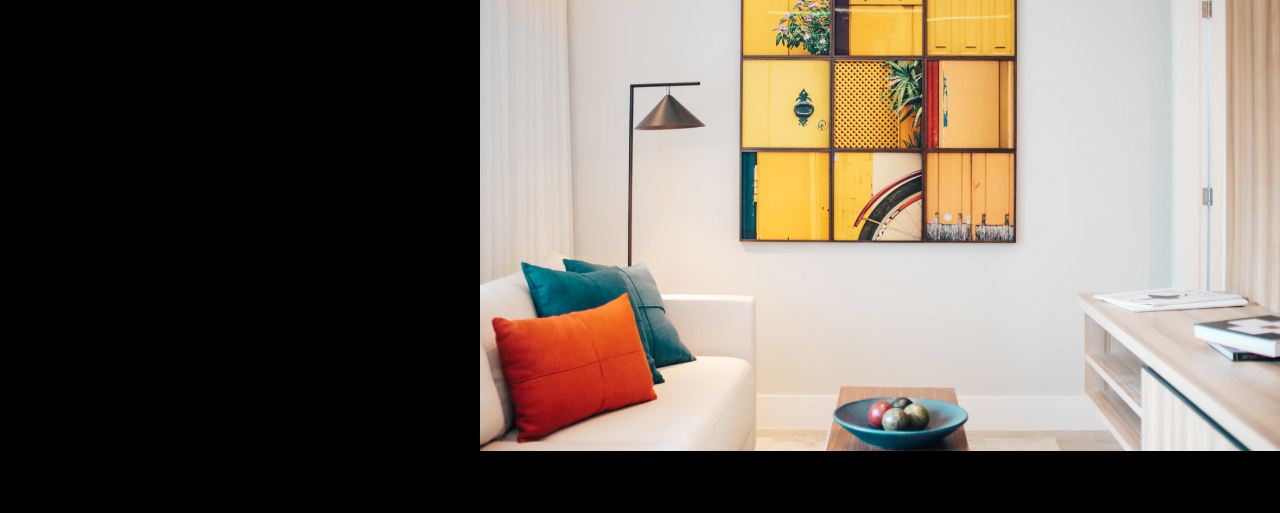
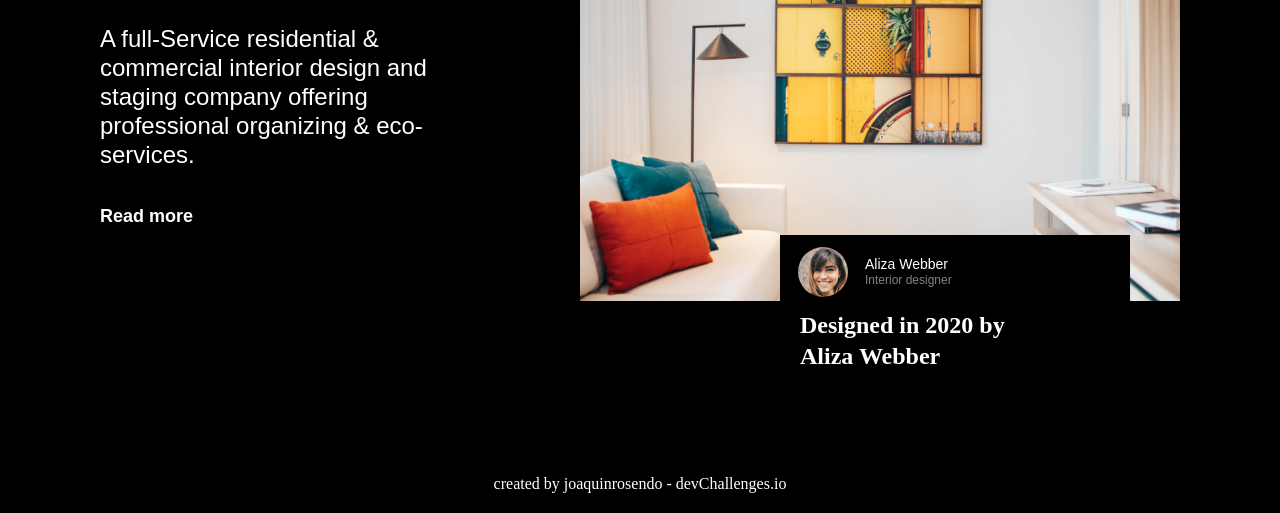
Before and after one commit to joaquinrosendo/interior-consultant-master, a plain HTML site: page index.html in a window 1280 px wide. Shown: the part 287-800 px from the top of the page. Drawn offline with Linux system fonts and the light colour scheme.

Commit message:
add employee card

```diff
--- a/index.html
+++ b/index.html
@@ -33,10 +33,28 @@
       <h1 class="title">Modern interior</h1>
       <p class="description">A full-Service residential & commercial interior design and staging company offering professional organizing &
     eco-services.</p>
+      <p class="article-link">Read more</p>
     </article>
     <div class="main-image-container">
       <img class="main-image" src="images/photo1.png">
+      <div class="employee-card">
+        <div class="employee-card-header">
+          <div class="employee-card-img-container">
+            <img class="employee-card-img" src="images/photo2.png">
+          </div>
+          <div class="employee-name-title">
+            <p>Aliza Webber</p>
+            <p>Interior designer</p>
+          </div>
+        </div>
+        <div class="employee-card-description">
+          <p>Designed in 2020 by Aliza Webber</p>
+        </div>
+      </div>
     </div>
   </main>
+  <footer class="footer">
+    <p>created by joaquinrosendo - devChallenges.io</p>
+  </footer>
   </body>
 </html>
--- a/styles.css
+++ b/styles.css
@@ -59,14 +59,121 @@ body {
 
 /* MAIN */
 .main-container {
+    margin-top: auto;
+    margin-bottom: auto;
+    margin-left: 100px;
+    margin-right: 100px;
     display: flex;
     flex-direction: row;
+    justify-content: space-between;
+    align-items: center;
 }
 
 .main-article {
     color: white;
+    width: 400px;
+    height: 300px;
+    display: flex;
+    flex-direction: column;
+    justify-content: space-between;
+}
+
+.title {
+    font-family: 'Lora';
+    font-style: normal;
+    font-weight: 500;
+    font-size: 48px;
+    line-height: 61px;
+}
+
+.description {
+    font-family: 'Montserrat', sans-serif;
+    font-style: normal;
+    font-weight: 400;
+    font-size: 24px;
+    line-height: 29px;
+}
+
+.article-link {
+    font-family: 'Montserrat', sans-serif;
+    font-style: normal;
+    font-weight: 700;
+    font-size: 18px;
+    line-height: 22px;
+    color: white;
+}
+
+.main-image-container {
+    position: relative;
 }
 
 .main-image {
-    max-width: 800px;
+    max-width: 600px;
 }
+
+.employee-card {
+    position: absolute;
+    background-color: black;
+    color: white;
+    width: 350px;
+    height: 150px;
+    bottom: -80px;
+    left: 200px;
+}
+
+.employee-card-header {
+    display: flex;
+    flex-direction: row;
+    align-items: center;
+}
+
+.employee-card-img-container {
+    width: 85px;
+    height: 75px;
+    display: flex;
+    justify-content: center;
+    align-items: center;
+}
+
+.employee-card-img {
+    border-radius: 100%;
+    width: 50px;
+}
+
+.employee-name-title {
+    font-family: 'Montserrat', sans-serif;
+    font-style: normal;
+    font-weight: 500;
+}
+
+.employee-name-title > p:first-of-type {
+    font-size: 14px;
+    line-height: 17px;
+    color: white;
+}
+
+.employee-name-title:nth-child(2) {
+    font-size: 12px;
+    line-height: 15px;
+    color: #828282;
+}
+
+.employee-card-description {
+    margin-left: 20px;
+    width: 250px;
+    font-family: 'Lora';
+    font-style: normal;
+    font-weight: 700;
+    font-size: 24px;
+    line-height: 31px;
+    color: white;
+}
+
+.footer {
+    margin-bottom: 20px;
+    text-align: center;
+    color: white;
+    position: absolute;
+    bottom: 0;
+    width: 100%;
+}
```
